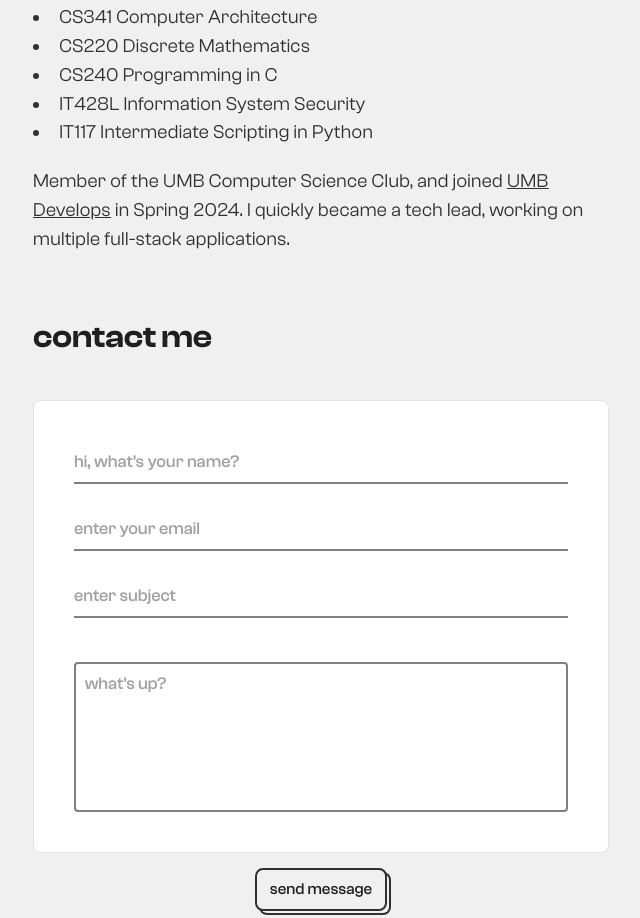
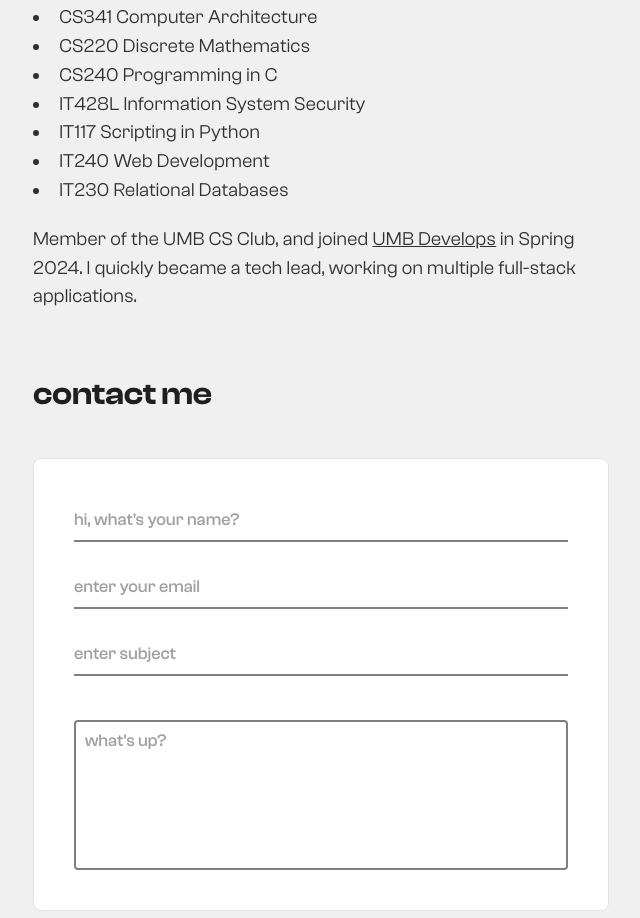
Before and after one commit to qinflan/portfolio, a React (Vite) app in the folder portfolio/client/: page / in a window 1280 px wide. Shown: the part 2863-3781 px from the top of the page, without its empty margins (639-1279 px from the left). Built offline with nearby package versions, Linux system fonts and the light colour scheme; a web font is replaced by a local one.

Commit message:
Update description wording

```diff
--- a/portfolio/client/src/components/pages/education/ClassData.ts
+++ b/portfolio/client/src/components/pages/education/ClassData.ts
@@ -4,5 +4,7 @@ export const classData = [
     "CS220 Discrete Mathematics",
     "CS240 Programming in C",
     "IT428L Information System Security",
-    "IT117 Intermediate Scripting in Python",
+    "IT117 Scripting in Python",
+    "IT240 Web Development",
+    "IT230 Relational Databases"
 ]
--- a/portfolio/client/src/components/pages/education/Education.tsx
+++ b/portfolio/client/src/components/pages/education/Education.tsx
@@ -21,7 +21,7 @@ const Education = () => {
         </div>
 
         <p className="extra-curricular-container">
-          Member of the UMB Computer Science Club, and joined <a className="body-text-link" href="https://www.cs.umb.edu/csclub/">UMB Develops</a> in
+          Member of the UMB CS Club, and joined <a className="body-text-link" href="https://www.cs.umb.edu/csclub/">UMB Develops</a> in
           Spring 2024. I quickly became a tech lead, working on multiple full-stack applications.
         </p>
 
```
